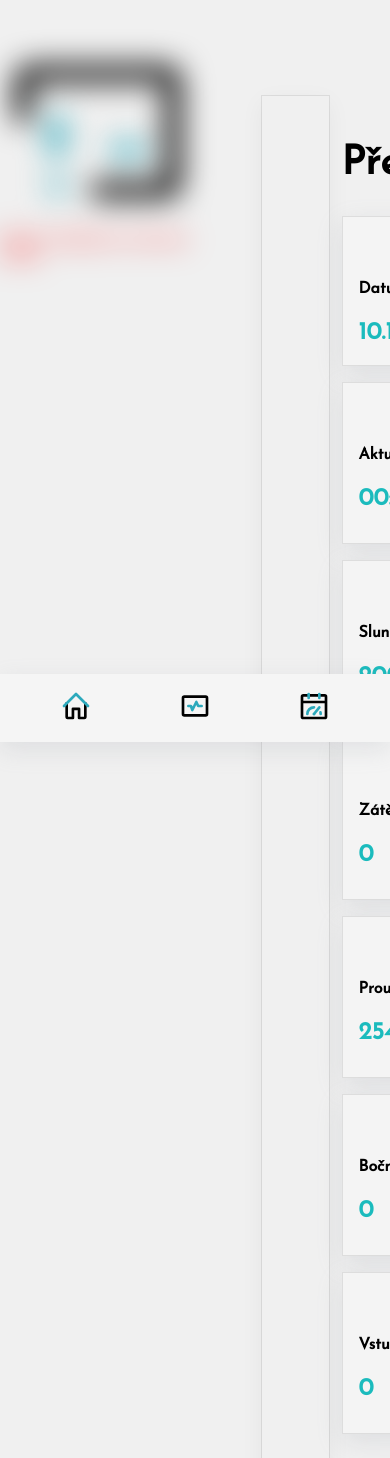
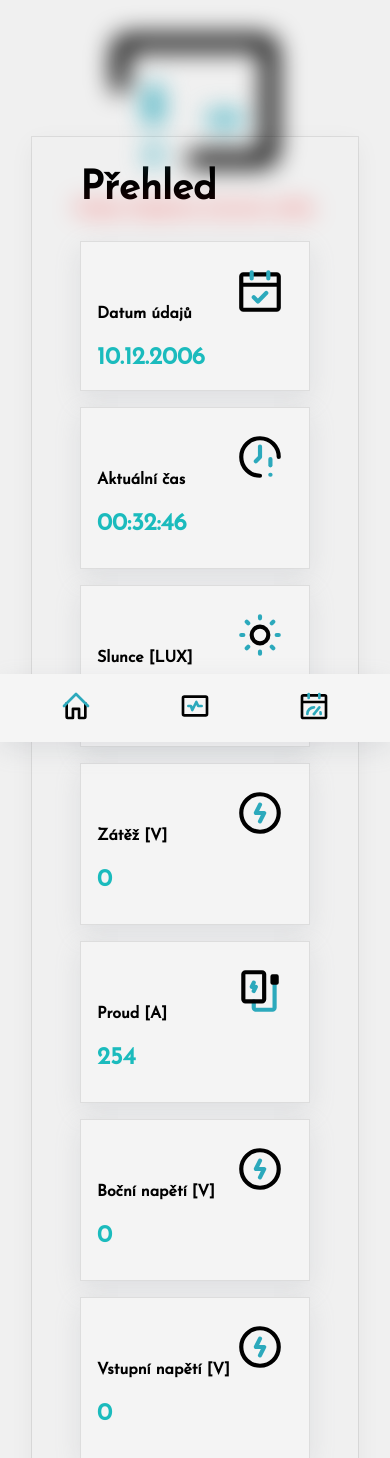
Before and after one commit to AmaneDev/fve_v4mobility_rpiWebserver, a PHP site: page / in a window 390 px wide; the page is wider, and only the part inside the window is pictured. Shown: the part 102-1560 px from the top of that part. Run offline with PHP 8.4, Linux system fonts and the light colour scheme; data comes from the database, SQL or seed files in the repository; data that the repository does not hold is empty.

Commit message:
uprava responzivity hp, uprava weatherWidgetu

```diff
--- a/style.css
+++ b/style.css
@@ -173,7 +173,7 @@ section.home.sunLeft{
     /*width: 1%;*/
 }
 .statsRight{
-    width: 50%;
+    min-width: 50%;
     padding: 4rem;
 
 }
@@ -186,7 +186,7 @@ section.home.sunLeft{
 
 }
 .weatherAnimContainer{
-    filter: blur(15px);
+    filter: blur(12px);
 }
 .statsGridCols{
     display: grid;
@@ -225,7 +225,7 @@ section.home.sunLeft{
     background-image: url('/img/tileIcons/lightning.svg');
 }
 
-/*weatherAnim*/
+
 
 .sun, .cloud {
     transition: opacity 0.5s ease-in-out;
@@ -245,6 +245,25 @@ section.home.sunLeft{
 
 .rotate {
     animation: spin 20s linear infinite;
+}
+
+@keyframes cloudMove {
+    0% {
+        transform: translateX(-10%);
+        opacity: 0;
+    }
+    50% {
+        opacity: 1;
+        transform: translateX(0%);
+    }
+    100% {
+        transform: translateX(-10%);
+        opacity: 0.5;
+    }
+}
+
+.cloud {
+    animation: cloudMove 15s linear infinite;
 }
 
 
@@ -438,4 +457,33 @@ td{
     .menuDesktop{
         display: none;
     }
+    .statsRight{
+        min-width: 100%;
+        padding: 2rem;
+    }
+    .statsTable{
+        padding: 1.5rem 1rem 1rem 1rem;
+    }
+    .section.home{
+        flex-direction: column;
+    }
+    .weatherAnim{
+        margin: 15rem 0 -10rem 0;
+    }
+    section.home{
+        flex-direction: column;
+    }
 }
+@media screen and (max-width: 600px) {
+    .weatherAnim{
+        margin: 45rem 0 -7rem 0;
+    }
+}
+@media screen and (max-width: 600px) {
+    .statsTable{
+        padding: 1rem 0rem 0.5rem 0rem;
+    }
+    .weatherAnim{
+        margin: 40rem 0 -7rem 0;
+    }
+}
```
